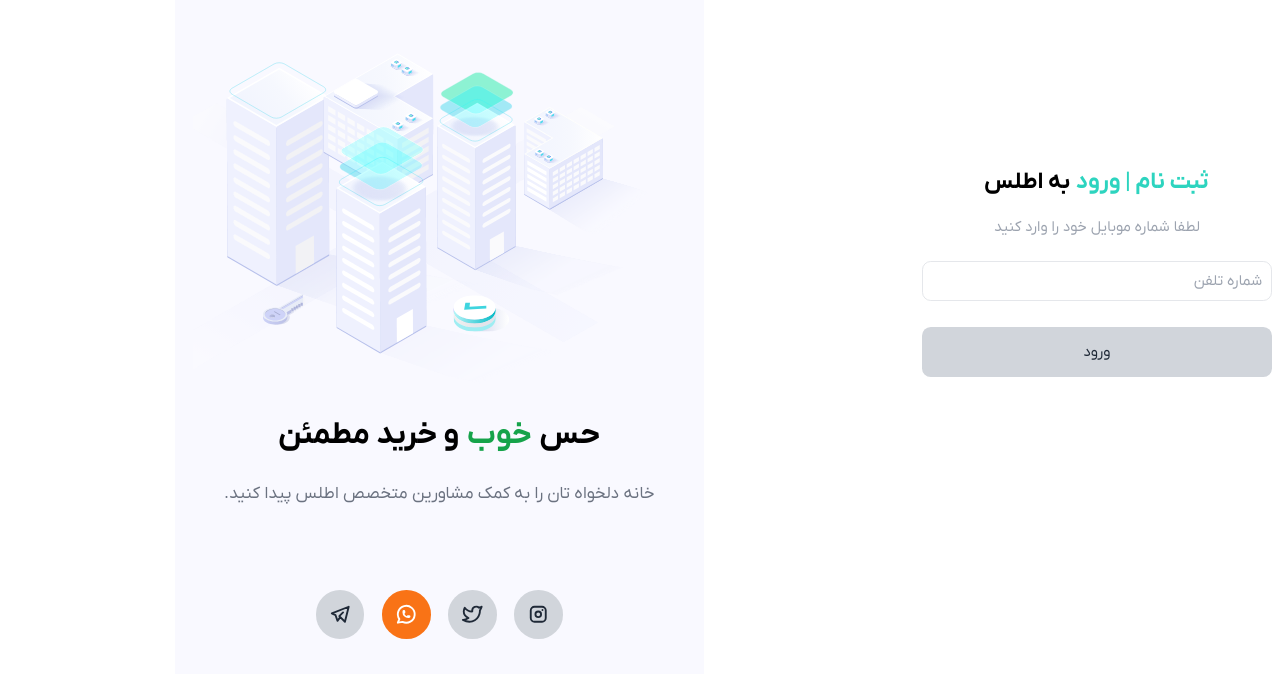
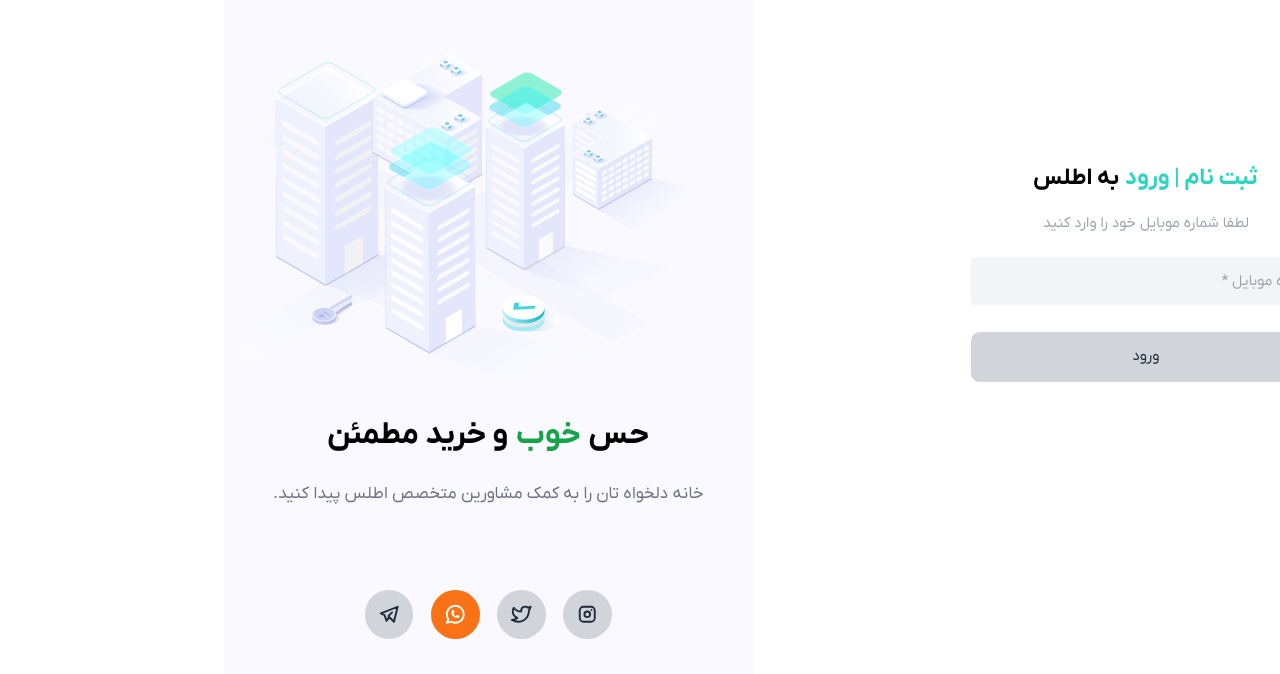
Before and after one commit to amirmahdizare/atlas, a Next.js app: page /login in a window 1280 px wide. Shown: the part 126-800 px from the top of the page. Built offline with nearby package versions, Linux system fonts and the light colour scheme.

Commit message:
Add Input To Pages

```diff
--- a/app/(general)/login/components/DataForm/components/EnterPhone.tsx
+++ b/app/(general)/login/components/DataForm/components/EnterPhone.tsx
@@ -2,6 +2,7 @@
 import React from 'react'
 import { useForm } from 'react-hook-form'
 import { useLoginPage } from '../../hooks'
+import { Input } from '@components'
 
 export const EnterPhone = () => {
 
@@ -18,7 +19,11 @@
         <form className='flex flex-col gap-3' onSubmit={handleSubmit(handleEnter)}>
             <span className='text-h5-normal text-gray-400'>لطفا شماره موبایل خود را وارد کنید</span>
 
-            <input className='border p-1 rounded outline-none text-body-2-normal' {...register('phoneNumber', { required: true })} placeholder='شماره تلفن' />
+            <Input
+                required
+                placeholder='شماره موبایل'
+                register={register('phoneNumber')}
+            />
 
             <button className='bg-gray-300 p-2 text-gray-800 rounded'>ورود</button>
 
--- a/app/(general)/login/components/DataForm/components/VerifyCode.tsx
+++ b/app/(general)/login/components/DataForm/components/VerifyCode.tsx
@@ -1,3 +1,4 @@
+import { Input } from '@components'
 import React from 'react'
 import { useForm } from 'react-hook-form'
 
@@ -11,9 +12,11 @@
     return (
         <form className='flex flex-col gap-3' onSubmit={handleSubmit(handleEnter)}>
             <span className='text-h5-normal text-gray-400'>لطفا کد ارسال شده به موبایل خود را وارد کنید</span>
-
-            <input className='border p-1 rounded outline-none text-body-2-normal' {...register('verifyCode', { required: true })} placeholder='کد تایید' />
-
+            <Input
+                required
+                placeholder='کد تایید'
+                register={register('verifyCode')}
+            />
             <button className='bg-gray-300 p-2 text-gray-800 rounded'>تایید</button>
 
         </form>
```
